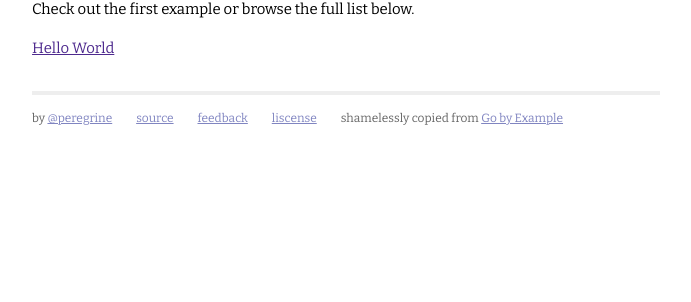
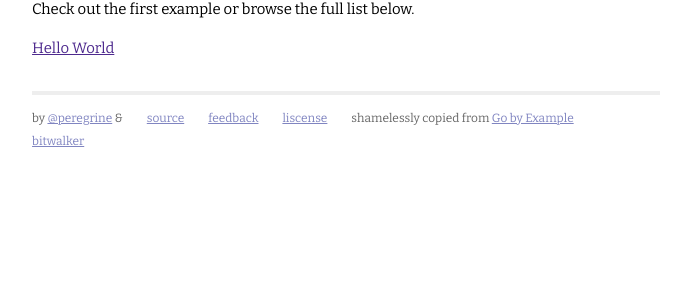
Before and after one commit to nubunto/elixir-by-example, a Jekyll site: the page built from index.html, in a window 1280 px wide. Shown: the part 198-500 px from the top of the page, without its empty margins (294-985 px from the left). Built offline with Jekyll 4.4.1, drawn with Linux system fonts in a browser that asks for light colours; Markdown is read by kramdown in place of the engine named in the settings.

Commit message:
Adding @bitwalker to layout, will figure something better out if we get more contributors

```diff
--- a/_layouts/default.html
+++ b/_layouts/default.html
@@ -17,7 +17,8 @@
           <div class="footer">
             <div class="contact">
               <p>
-                by <a href="https://twitter.com/peregrine">@peregrine</a>
+                by <a href="https://twitter.com/peregrine">@peregrine</a> &#38;<br />
+                <a href="https://github.com/bitwalker">bitwalker</a>
               </p>
             </div>
             <div class="contact">
```
